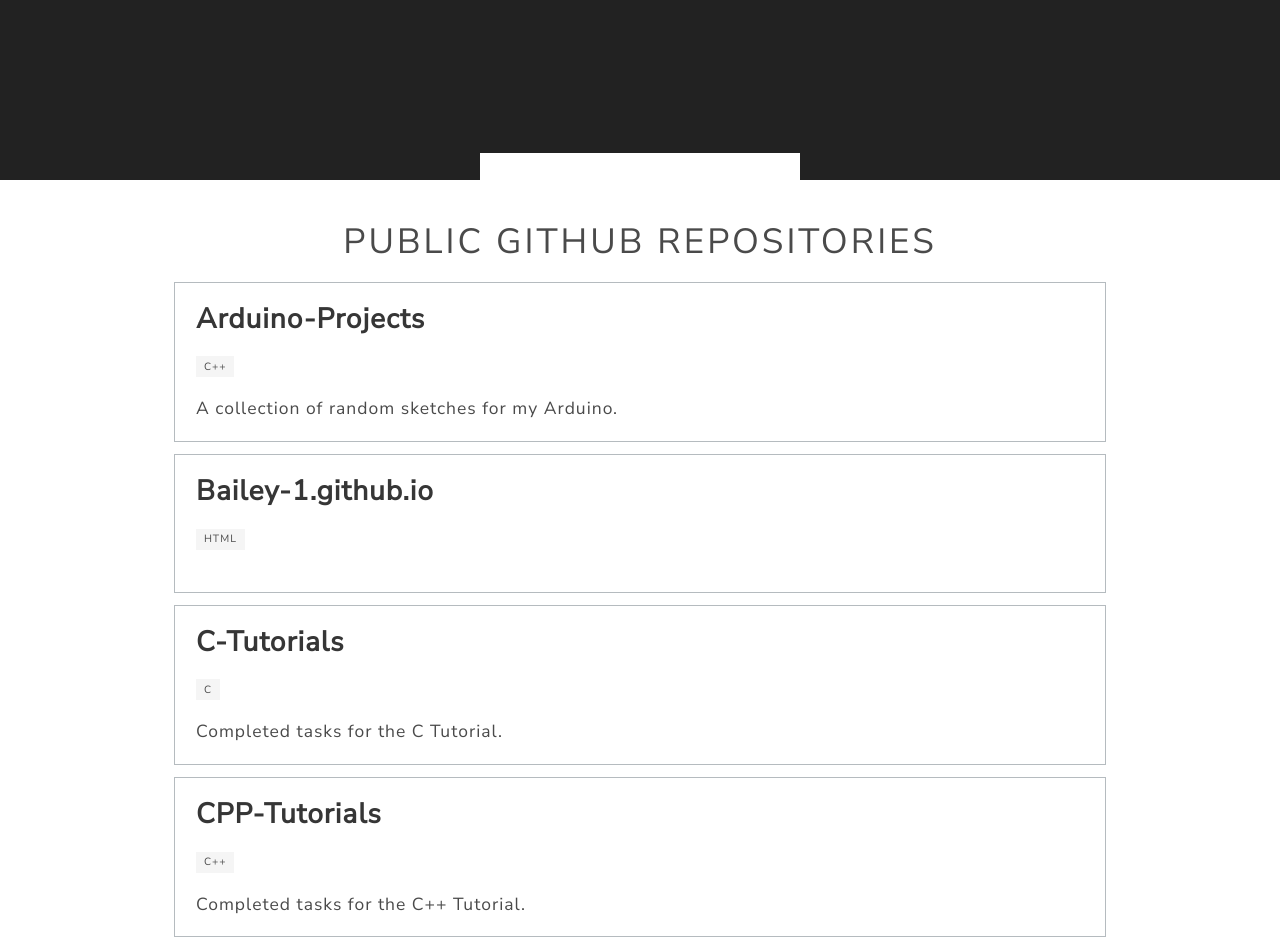
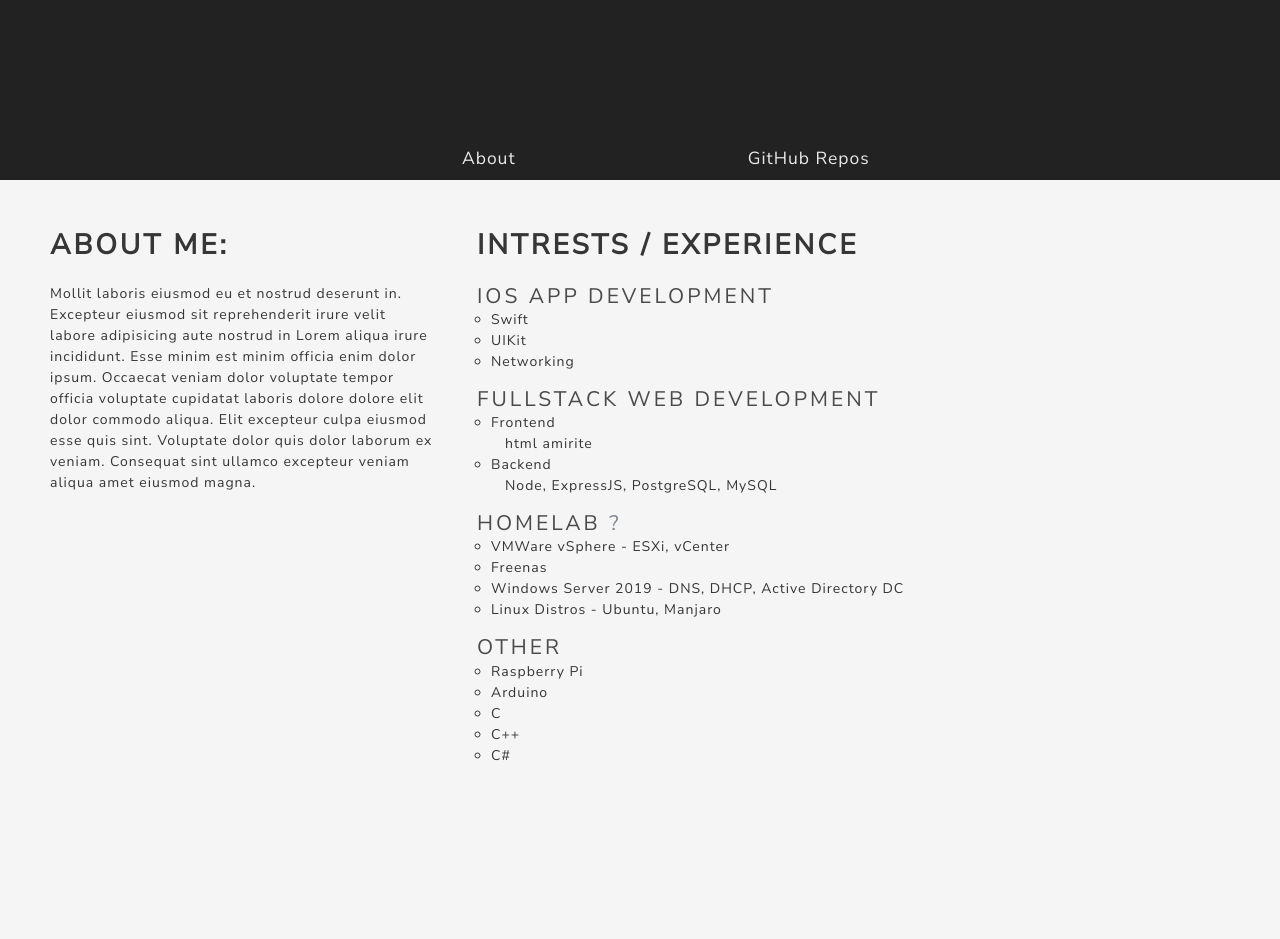
Before and after one commit to Bailey-1/Portfolio-Website, a plain HTML site: page public/index.html in a window 1280 px wide. Shown: the part 620-1559 px from the top of the page. Drawn offline with Linux system fonts and the light colour scheme.

Commit message:
Added about me and interests + improvements.

```diff
--- a/public/index.html
+++ b/public/index.html
@@ -9,12 +9,13 @@
 		<script src="./script.js"></script>
 
 		<!-- Import Stylesheets -->
-		<link rel="stylesheet" href="./mystyles.css" />
+		<!-- <link rel="stylesheet" href="./mystyles.css" /> -->
 		<link rel="stylesheet" href="./style.css" />
 		<script src="https://kit.fontawesome.com/eaa8b9a1b6.js" crossorigin="anonymous"></script>
 	</head>
 
 	<body>
+		<!-- Hero -->
 		<section class="hero is-primary is-fullheight">
 			<div class="hero-head">
 				<header class="navbar">
@@ -94,13 +95,133 @@
 
 			<!-- Hero footer: will stick at the bottom -->
 			<div class="hero-foot">
-				<nav class="tabs is-boxed is-small is-half is-centered">
+				<nav class="tabs is-medium is-boxed is-centered">
 					<div class="container">
 						<ul>
-							<li class="is-active" style="width: 25vw;"><a>About</a></li>
+							<li style="width: 25vw;">
+								<a href="#aboutMe">About</a>
+							</li>
+							<li style="width: 25vw;">
+								<a href="#repoList">GitHub Repos</a>
+							</li>
 						</ul>
 					</div>
 				</nav>
+			</div>
+		</section>
+
+		<section
+			id="aboutMe"
+			class="has-text-dark has-background-light"
+			style="padding: 20px; height: 100vh; border-bottom: solid black;"
+		>
+			<div class="columns" style="padding: 20px;">
+				<div class="column is-one-third" style="margin: 10px;">
+					<h1 class="title">About Me:</h1>
+					<p>
+						Mollit laboris eiusmod eu et nostrud deserunt in. Excepteur eiusmod sit reprehenderit
+						irure velit labore adipisicing aute nostrud in Lorem aliqua irure incididunt. Esse minim
+						est minim officia enim dolor ipsum. Occaecat veniam dolor voluptate tempor officia
+						voluptate cupidatat laboris dolore dolore elit dolor commodo aliqua. Elit excepteur
+						culpa eiusmod esse quis sint. Voluptate dolor quis dolor laborum ex veniam. Consequat
+						sint ullamco excepteur veniam aliqua amet eiusmod magna.
+					</p>
+				</div>
+				<div class="column is-two-thirds" style="margin: 10px;">
+					<h1 class="title">Intrests / Experience</h1>
+					<div style="padding-bottom: 1em;">
+						<h1 class="subtitle is-4" style="margin-bottom: 0em;">iOS App Development</h1>
+						<ul style="list-style: circle;">
+							<li>Swift</li>
+							<li>UIKit</li>
+							<li>Networking</li>
+						</ul>
+					</div>
+
+					<div style="padding-bottom: 1em;">
+						<h1 class="subtitle is-4" style="margin-bottom: 0em;">Fullstack Web Development</h1>
+						<ul style="list-style: circle;">
+							<li>Frontend</li>
+							<ul>
+								<li>html amirite</li>
+							</ul>
+							<li>Backend</li>
+							<ul>
+								<li>Node, ExpressJS, PostgreSQL, MySQL</li>
+							</ul>
+						</ul>
+					</div>
+
+					<div style="padding-bottom: 1em;">
+						<h1 class="subtitle is-4" style="margin-bottom: 0em;">
+							Homelab
+							<a
+								class="has-text-link"
+								target="_blank"
+								href="https://www.seeedstudio.com/blog/2020/05/21/what-is-a-homelab-and-why-you-need-it-m/"
+								>?</a
+							>
+						</h1>
+						<ul style="list-style: circle;">
+							<li>VMWare vSphere - ESXi, vCenter</li>
+							<li>Freenas</li>
+							<li>Windows Server 2019 - DNS, DHCP, Active Directory DC</li>
+							<li>Linux Distros - Ubuntu, Manjaro</li>
+						</ul>
+					</div>
+					<div style="padding-bottom: 1em;">
+						<h1 class="subtitle is-4" style="margin-bottom: 0em;">Other</h1>
+						<ul style="list-style: circle;">
+							<li>Raspberry Pi</li>
+							<li>Arduino</li>
+							<li>C</li>
+							<li>C++</li>
+							<li>C#</li>
+						</ul>
+					</div>
+					<!-- <ul style="list-style: disc;">
+						<li class="subtitle is-5">iOS App Development</li>
+						<ul style="list-style: circle;">
+							<li>Swift</li>
+							<li>UIKit</li>
+							<li>Networking</li>
+						</ul>
+
+						<li>Fullstack Web Development</li>
+						<ul style="list-style: circle;">
+							<li>Frontend</li>
+							<ul>
+								<li>html amirite</li>
+							</ul>
+							<li>Backend</li>
+							<ul>
+								<li>Node, ExpressJS, PostgreSQL, MySQL</li>
+							</ul>
+						</ul>
+
+						<li>Homelab <a>?</a></li>
+						<ul style="list-style: circle;">
+							<li>VMWare vSphere - ESXi, vCenter</li>
+							<li>Freenas</li>
+							<li>Windows Server 2019 - DNS, DHCP, Active Directory DC</li>
+							<li>Linux Distros - Ubuntu, Manjaro</li>
+						</ul>
+
+						<li>Arduino, Raspberry Pi</li>
+
+						<li>Cloud Computing</li>
+						<ul style="list-style: circle;">
+							<li>Microsoft Azure</li>
+							<ul>
+								<li>VMs + Simple Networking and Storage</li>
+							</ul>
+							<li>Firebase</li>
+						</ul>
+						<li>C#</li>
+						<li>C</li>
+						<li>C++</li>
+					</ul> -->
+				</div>
 			</div>
 		</section>
 
@@ -175,6 +296,21 @@
 				</div>
 			</div> -->
 		</section>
+
+		<!-- Footer -->
+		<section>
+			<footer class="footer has-background-primary has-text-white">
+				<div class="content has-text-centered">
+					<p>
+						<strong>Bulma</strong> by <a href="https://jgthms.com">Jeremy Thomas</a>. The source
+						code is licensed <a href="http://opensource.org/licenses/mit-license.php">MIT</a>. The
+						website content is licensed
+						<a href="http://creativecommons.org/licenses/by-nc-sa/4.0/">CC BY NC SA 4.0</a>.
+					</p>
+					<img class="madeWithBulma" src="./images/made-with-bulma--white.png" />
+				</div>
+			</footer>
+		</section>
 	</body>
 </html>
 
--- a/public/script.js
+++ b/public/script.js
@@ -3,7 +3,7 @@
 console.log(
 	`%cLookin around in here are we?
 This might help:
-https://github.com/Bailey-1/PortfolioWebsite/tree/simpleSite`,
+https://github.com/Bailey-1/PortfolioWebsite`,
 	'background: black; color: yellow',
 );
 
--- a/public/style.css
+++ b/public/style.css
@@ -1,3 +1,9 @@
+@import './mystyles.css';
+
+html {
+	scroll-behavior: smooth;
+}
+
 a {
 	color: #363636;
 }
@@ -5,3 +11,16 @@ a {
 a:hover {
 	text-decoration: underline;
 }
+
+.footer a,
+.footer strong {
+	color: white;
+}
+
+img.madeWithBulma {
+	width: 15em;
+}
+
+ul {
+	padding-left: 1em;
+}
```
Also changed, not shown: bulma.css (renamed from public/bulma.css), public/images/made-with-bulma--white.png (added).
